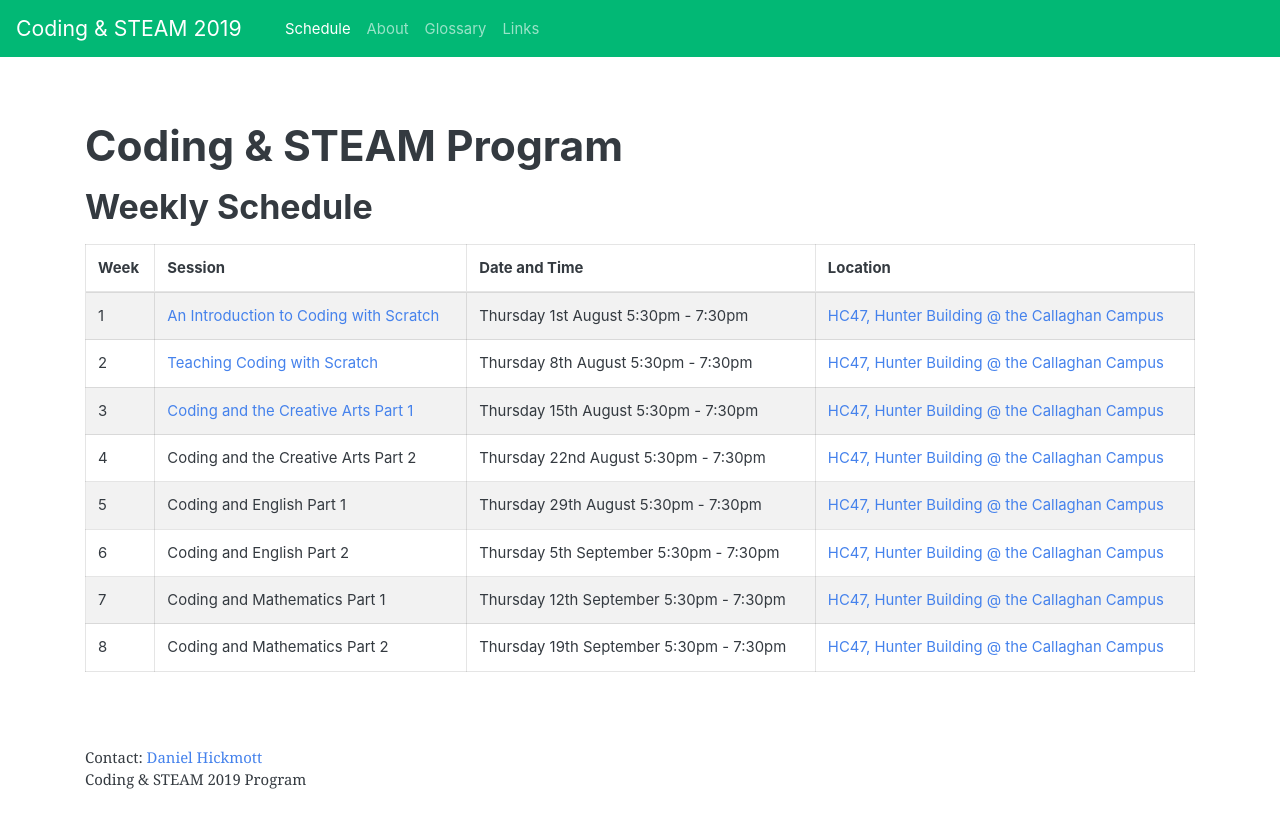
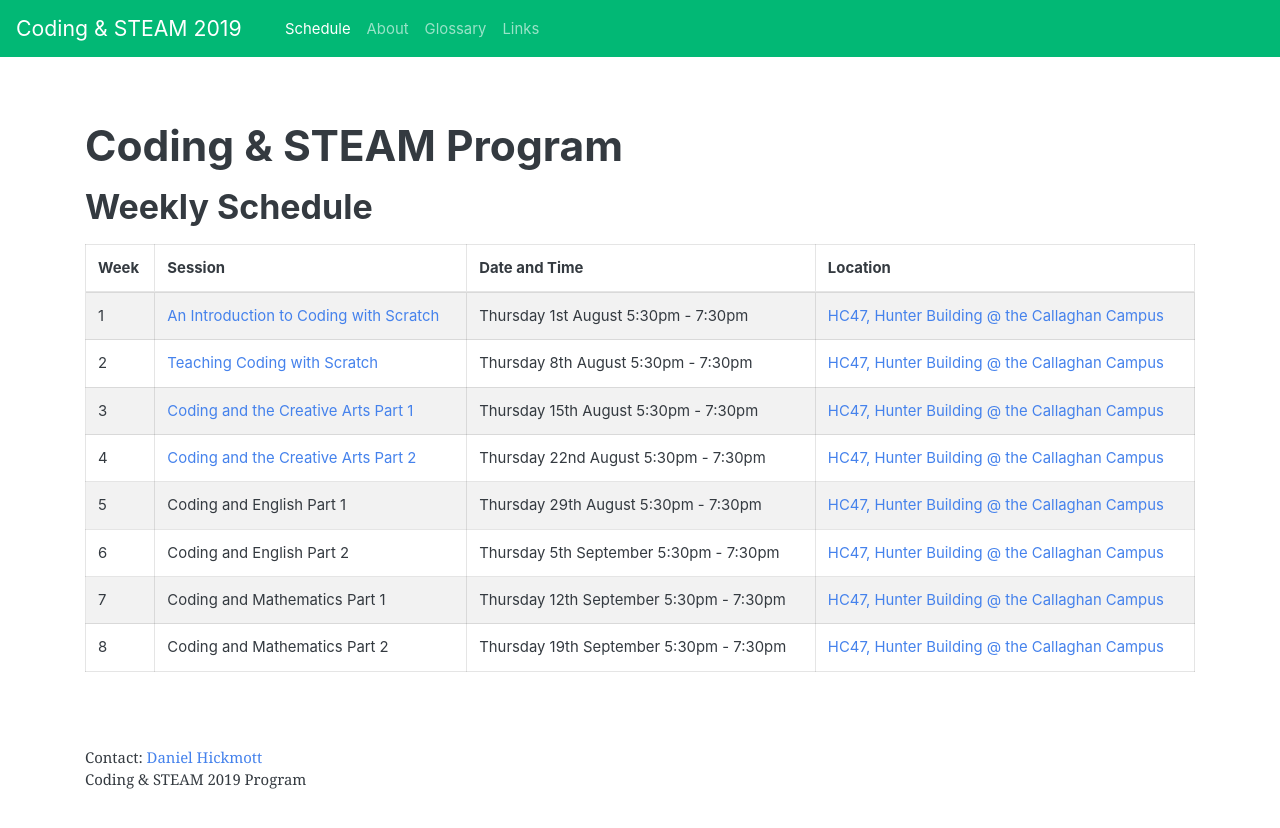
Before and after one commit to cs4s/steam-2019, a Jekyll site: the page built from index.md, in a window 1280 px wide. Shown: the top 828 px of the page. Built offline with Jekyll 4.4.1, drawn with Linux system fonts in a browser that asks for light colours.

Commit message:
Changes schedule to make week 4 active

```diff
--- a/index.md
+++ b/index.md
@@ -7,5 +7,5 @@ title: Coding & STEAM 2019 - Schedule
 
 ## Weekly Schedule
 
-{% capture program_schedule %}{% include_relative schedules/week-3-schedule.md %}{% endcapture %}
+{% capture program_schedule %}{% include_relative schedules/week-4-schedule.md %}{% endcapture %}
 {{ program_schedule | markdownify }}
```
